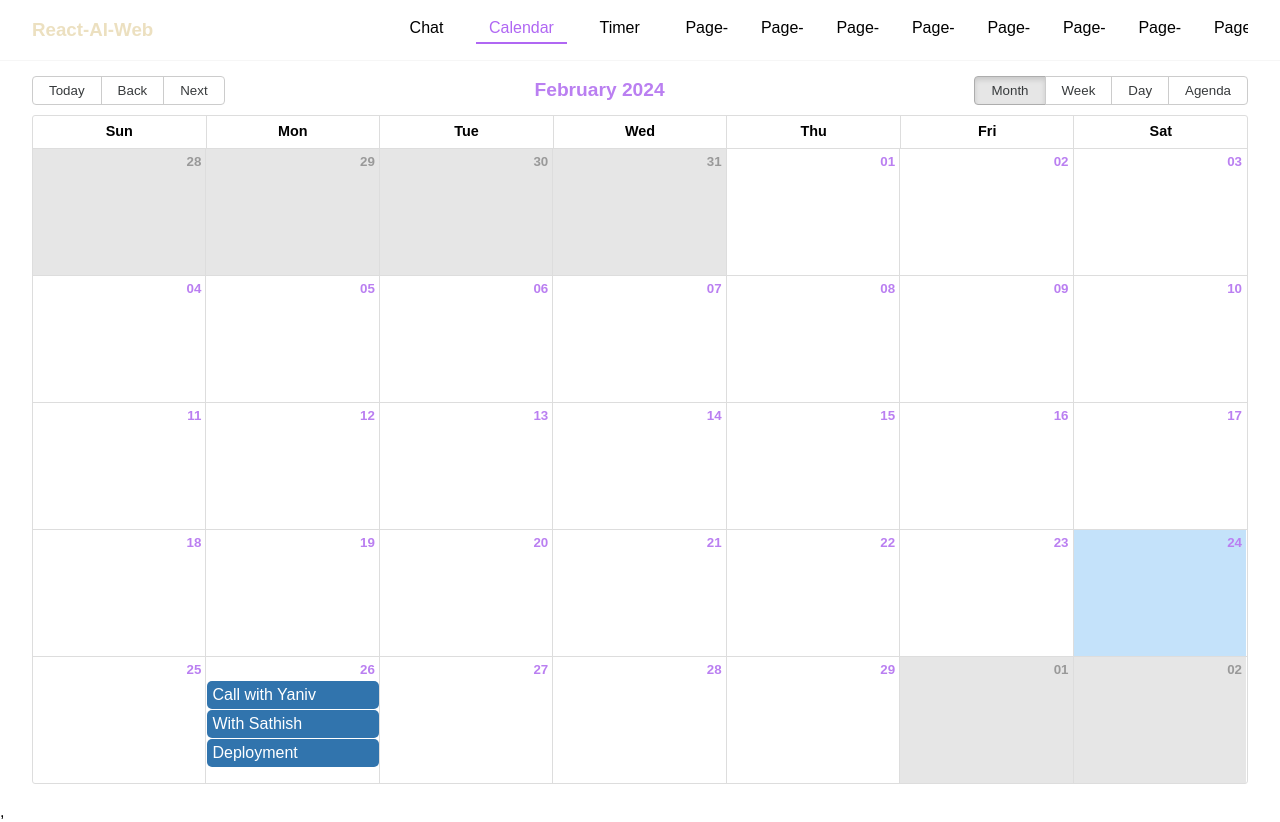
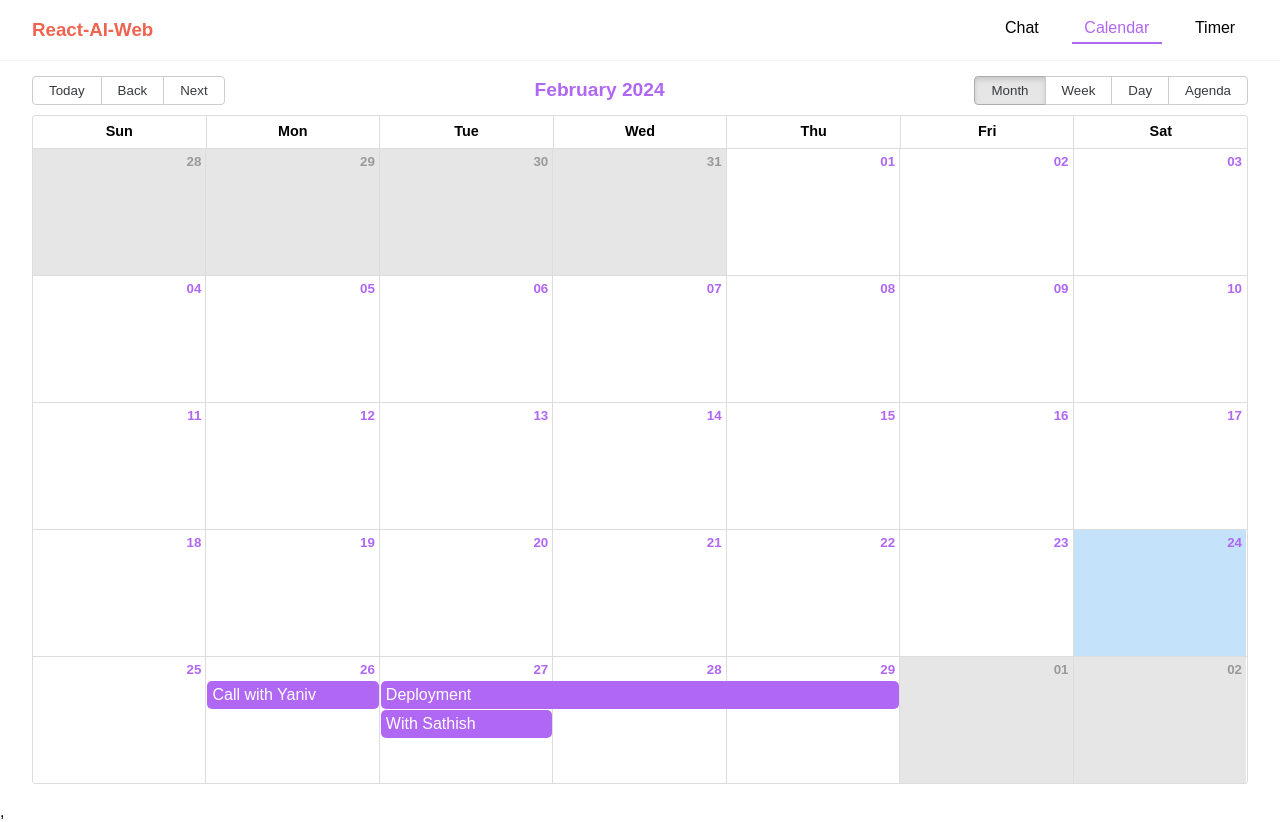
Before and after one commit to airKing05/react-ai-web, a React (Vite) app: page /layout/calendar in a window 1280 px wide. Built offline with nearby package versions, Linux system fonts and the light colour scheme.

Commit message:
time picker added to event-details-pop-up

```diff
--- a/src/components/Header/Header.css
+++ b/src/components/Header/Header.css
@@ -16,7 +16,8 @@
 .header__logo h3 {
   font-weight: 700;
   cursor: pointer;
-  color: rgba(229, 213, 168, 0.728);
+  color: rgba(239, 100, 81);
+  /* color: rgba(229, 213, 168, 0.728); */
   /* box-shadow: rgba(0, 0, 0, 0.1) 0px 4px 12px; */
   background-color: transparent;
 }
@@ -24,6 +25,7 @@
 .header__links {
   /* padding: 0rem 2rem; */
   display: flex;
+  justify-content: flex-end;
   flex-direction: row;
   gap: 20px;
   width: 70%;
--- a/src/components/Header/Header.jsx
+++ b/src/components/Header/Header.jsx
@@ -15,54 +15,54 @@ const navigationPath = [
     pathName: 'Timer',
     path: '/layout/timer',
   },
-  {
-    pathName: 'Page-4',
-    path: '/layout/page-4',
-  },
-  {
-    pathName: 'Page-5',
-    path: '/layout/page-5',
-  },
-  {
-    pathName: 'Page-6',
-    path: '/layout/page-6',
-  },
-  {
-    pathName: 'Page-7',
-    path: '/layout/page-7',
-  },
-  {
-    pathName: 'Page-8',
-    path: '/layout/page-8',
-  },
-    {
-    pathName: 'Page-9',
-    path: '/layout/page-9',
-  },
-  {
-    pathName: 'Page-10',
-    path: '/layout/page-10',
-  },
-  {
-    pathName: 'Page-11',
-    path: '/layout/page-11',
-  },
-  {
-    pathName: 'Page-12',
-    path: '/layout/page-12',
-  },
-  {
-    pathName: 'Page-13',
-    path: '/layout/page-13',
-  },
-  {
-    pathName: 'Page-14',
-    path: '/layout/page-14',
-  },
-  {
-    pathName: 'Page-15',
-    path: '/layout/page-15',
-  }
+  // {
+  //   pathName: 'Page-4',
+  //   path: '/layout/page-4',
+  // },
+  // {
+  //   pathName: 'Page-5',
+  //   path: '/layout/page-5',
+  // },
+  // {
+  //   pathName: 'Page-6',
+  //   path: '/layout/page-6',
+  // },
+  // {
+  //   pathName: 'Page-7',
+  //   path: '/layout/page-7',
+  // },
+  // {
+  //   pathName: 'Page-8',
+  //   path: '/layout/page-8',
+  // },
+  //   {
+  //   pathName: 'Page-9',
+  //   path: '/layout/page-9',
+  // },
+  // {
+  //   pathName: 'Page-10',
+  //   path: '/layout/page-10',
+  // },
+  // {
+  //   pathName: 'Page-11',
+  //   path: '/layout/page-11',
+  // },
+  // {
+  //   pathName: 'Page-12',
+  //   path: '/layout/page-12',
+  // },
+  // {
+  //   pathName: 'Page-13',
+  //   path: '/layout/page-13',
+  // },
+  // {
+  //   pathName: 'Page-14',
+  //   path: '/layout/page-14',
+  // },
+  // {
+  //   pathName: 'Page-15',
+  //   path: '/layout/page-15',
+  // }
 ]
 
 export default function Header() {
--- a/src/pages/Calendar/Calender.css
+++ b/src/pages/Calendar/Calender.css
@@ -14,7 +14,7 @@
     text-align: center; */
     font-weight: 800;
     font-size: larger;
-    color: #ba7ff1;
+    color: rgb(176, 103, 243);
 }
 
 .rbc-month-view{
@@ -24,13 +24,16 @@ border-radius: 3px
    padding-top: 5px !important;
    padding-bottom: 5px !important;
 }
+.rbc-event{
+    background-color: rgb(176, 103, 243) !important;
+}
 /* .rbc-day-bg +  */
 .rbc-button-link{
    font-weight: bold;
 }
 .rbc-date-cell {
     /* color: rgb(15, 114, 226); */
-    color: #ba7ff1;
+    color: rgb(176, 103, 243);
 }
 .rbc-today {
 
--- a/src/pages/Calendar/Components/EventDetailPopup/EventDetailsPopup.css
+++ b/src/pages/Calendar/Components/EventDetailPopup/EventDetailsPopup.css
@@ -1,11 +1,12 @@
-.event_detail__container{
+.event_detail__container {
     height: calc(100vh - 140px);
     box-shadow: rgba(0, 0, 0, 0.1) 0px 4px 12px;
     width: 70%;
     border-radius: 10px;
     background-color: #ffffff;
 }
-.event_details__header{
+
+.event_details__header {
     height: 60px;
     box-shadow: rgba(27, 31, 35, 0.04) 0px 1px 0px, rgba(255, 255, 255, 0.25) 0px 1px 0px inset;
     display: flex;
@@ -13,62 +14,71 @@
     align-items: center;
     padding: 0rem 2rem;
 }
-.event_details__header-right{
+
+.event_details__header-right {
     display: flex;
     gap: 20px;
 }
 
-.event_details__content{
+.event_details__content {
     display: flex;
     height: calc(100% - 60px);
 }
 
-.event_details__content-main{
+.event_details__content-main {
     width: 70%;
     padding: 1rem 2rem;
 }
+
 .event_details__content-sidebar {
     width: 30%;
     padding: 1rem 2rem;
     background-color: rgb(253, 250, 248);
     border-bottom-right-radius: 10px;
 }
-h6{
+
+h6 {
     color: #666666;
 }
 
-.event_details__primary_event{
+.event_details__primary_event {
     display: flex;
     gap: 5px;
 }
-.content_main__checkMarkContainer{
+
+.content_main__checkMarkContainer {
     width: 15px;
     height: 15px;
-    border: 2px solid blueviolet;
+    border: 2px solid rgb(176, 103, 243);
     border-radius: 50%;
     margin-top: .4rem;
 }
-.event_details__primary_event_content{
+
+.event_details__primary_event_content {
     width: 100%;
     padding-inline: .5rem;
 }
-.event_details__primary_event_content h3{
+
+.event_details__primary_event_content h3 {
     color: #202020;
 }
-.content_border{
+
+.content_border {
     border: 1px solid #999999;
     border-radius: 10px;
 }
 
-.event_details__primary_event_details{
+.event_details__primary_event_details {
     margin-top: .2rem;
     display: flex;
     margin-bottom: .2rem;
 }
-.event_details__primary_event_input_area{
+
+.event_details__primary_event_input_area {
     width: 100%;
 }
-.event_details__primary_event_input_area textarea{
+
+.event_details__primary_event_input_area textarea {
     width: 100%;
     line-height: 1.2rem;
     padding-top: 2px;
@@ -76,58 +86,68 @@ h6{
     padding-left: 2px;
 }
 
-.primary_event_content__btn_container{
+.primary_event_content__btn_container {
     display: flex;
     justify-content: end;
     gap: 20px;
     margin-top: 5px;
 }
 
-.primary_event_content__btn_container button{
+.primary_event_content__btn_container button {
     padding: .5rem 1.3rem;
     border: none;
     border-radius: 5px;
     margin-bottom: 1rem;
 }
 
-.btn_save{
+.btn_save {
     background-color: #dc4c3e;
     color: #ffffff;
 }
-.btn_cancel{
+
+.btn_cancel {
     background-color: #f5f5f5;
     color: #444444;
 }
 
 
 /* comment section */
-.event_details__comment_section{
+.event_details__comment_section {
     margin-top: 2rem;
     margin-left: 1.5rem;
 }
-.event_details__comment_default{
+
+.event_details__comment_default {
     display: flex;
     gap: 10px;
     margin-bottom: 1rem;
     align-items: center;
 }
-.comment_default__profile_icon{
+
+.comment_default__profile_icon {
     width: 2.5rem;
     height: 2.5rem;
 }
-.comment_default__profile_icon img{
+
+.comment_default__profile_icon img {
     width: 100%;
     height: 100%;
     border-radius: 50%;
 }
-.comment_default__comment_input_placeholder{
+
+.comment_default__comment_input_placeholder {
     width: calc(100% - 2rem);
     border: 1px solid #f5f5f5;
     padding: .5rem;
     border-radius: 20px;
     color: #666666;
 }
-
+.submit__event {
+    padding: .5rem 3rem;
+    border: none;
+    border-radius: 5px;
+    margin: 1rem auto;
+}
 
 /* sidebar */
 .event_details__content-sidebar li h6 {
@@ -135,13 +155,14 @@ h6{
     margin-bottom: .4rem;
 }
 
-.event_details__content-sidebar li{
+.event_details__content-sidebar li {
     color: #202020;
     font-size: 14px;
     font-weight: 400;
     margin-bottom: .5rem;
 }
-.event_details__content-sidebar li > div {
+
+.event_details__content-sidebar li>div {
     display: flex;
     gap: 5px;
     align-items: center;
@@ -151,3 +172,36 @@ h6{
     margin-top: .5rem;
     border: 1px solid #eeeeee;
 }
+
+
+
+/* time picker  */
+.time-picker-container {
+    position: relative;
+    gap: 0px;
+}
+.time-picker-container input{
+ border: none;
+}
+
+.time-picker-container svg {
+    position: absolute;
+    /* left: 10px; */
+    top: 50%;
+    transform: translateY(-50%);
+}
+
+.time-picker-container input[type='time'] {
+    padding-left: 15px;
+    color: #202020;
+}
+
+input[type='time']::-webkit-calendar-picker-indicator {
+    display: block;
+    top: 0;
+    right: 0;
+    height: 100%;
+    width: 100%;
+    position: absolute;
+    background: transparent;
+}
--- a/src/pages/Calendar/CustomCalendar.jsx
+++ b/src/pages/Calendar/CustomCalendar.jsx
@@ -6,6 +6,7 @@ import moment from 'moment'
 import EventDetailPopup from './Components/EventDetailPopup/EventDetailPopup';
 import { useDispatch, useSelector } from 'react-redux';
 import { openEventPopupActionCreator } from '../../redux/actions/calendarActions';
+
 
 const localizer = momentLocalizer(moment);
 
@@ -16,13 +17,13 @@ const events = [
     title: 'Call with Yaniv'
   },
   {
-    start: moment('2024-02-26T20:00:00').toDate(),
+    start: moment('2024-02-27T20:00:00').toDate(),
     end: moment('2024-02-26T22:00:00').toDate(),
     title: 'With Sathish'
   },
   {
-    start: moment('2024-02-26T21:00:00').toDate(),
-    end: moment('2024-02-26T23:00:00').toDate(),
+    start: moment('2024-02-27T21:00:00').toDate(),
+    end: moment('2024-02-29T23:00:00').toDate(),
     title: 'Deployment'
   }
 ]
@@ -30,6 +31,8 @@ const events = [
 export default function CustomCalendar() {
   const [showEventDetails, setShowEventDetails] = useState(false);
   const [selectedEvent, setSelectedEvent] = useState(null);
+  const [eventsData, setEventsData] = useState(events);
+
 
   const dispatch = useDispatch();
   const showEventDetailsPopup = useSelector((state) => state.calendar.showEventPopup);
@@ -37,20 +40,42 @@ export default function CustomCalendar() {
 
   const handleSelected = (event) => {
     dispatch(openEventPopupActionCreator(true))
-    // console.log("event", event)
     setSelectedEvent(event);
     // setShowEventDetails(true)
   };
+
+  const handleSelectSlot = (slotInfo) => {
+    // dispatch(openEventPopupActionCreator(true))
+    // const newEvent = {
+    //     title: "khbskfhbsd",
+    //     start: slotInfo.start,
+    //     end: slotInfo.end,
+    //   };
+    // setSelectedEvent(newEvent)
+
+    // const title = window.prompt('Enter event title:');
+    // if (title) {
+    //   const newEvent = {
+    //     title: title,
+    //     start: slotInfo.start,
+    //     end: slotInfo.end,
+    //   };
+    //   console.log("newEvent", newEvent)
+    //   setEventsData([...eventsData, newEvent]);
+    // }
+  };
+
   return (
     <div className='calender_container'>
-      {/* <div onClick={() => setShowEventDetails(true)}>Show Event Details</div> */}
       <Calendar
+        selectable
         localizer={localizer}
-        events={events}
+        events={eventsData}
         startAccessor="start"
         endAccessor="end"
         onSelectEvent={handleSelected}
-        // style={{ height: 500 }}
+        onSelectSlot={handleSelectSlot}
+        defaultDate={new Date()}
       />
       {
         showEventDetailsPopup ? <div className='popup_bg__overlay'></div> : null
@@ -60,6 +85,8 @@ export default function CustomCalendar() {
           <EventDetailPopup
           setShowEventDetails={setShowEventDetails}
           selectedEvent={selectedEvent}
+          setSelectedEvent={setSelectedEvent}
+          setEventsData={setEventsData}
           />
         </div> : null
       }
--- a/src/pages/LandingPage/LandingPage.css
+++ b/src/pages/LandingPage/LandingPage.css
@@ -35,6 +35,7 @@
     font-weight: 700;
     font-style: italic;
     margin-top: 1rem;
+    color: #ba7ff1;
     /* text-decoration:underline; */
 }
 
```
Also changed, not shown: src/pages/Calendar/Components/EventDetailPopup/EventDetailPopup.jsx (+90 -8 lines). Lines whose indentation alone changed are shown as unchanged.
